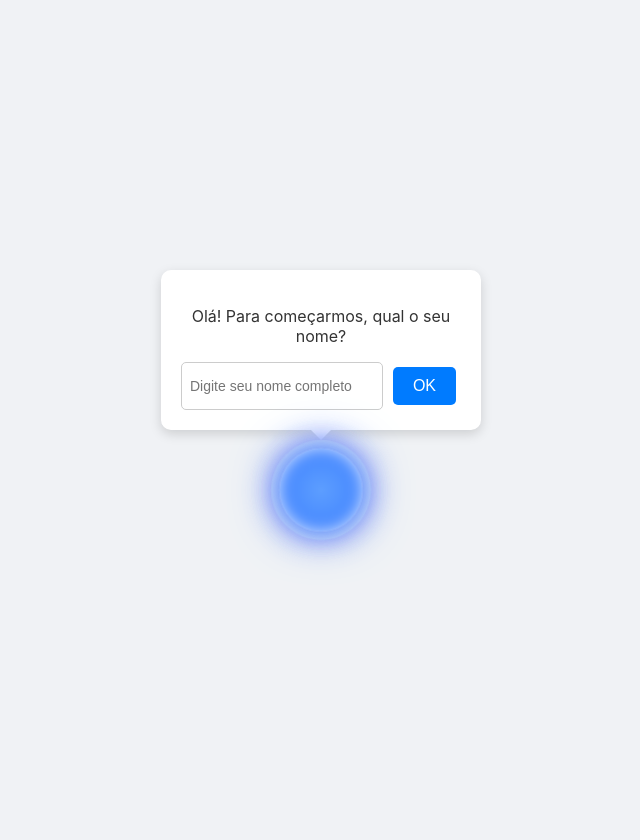
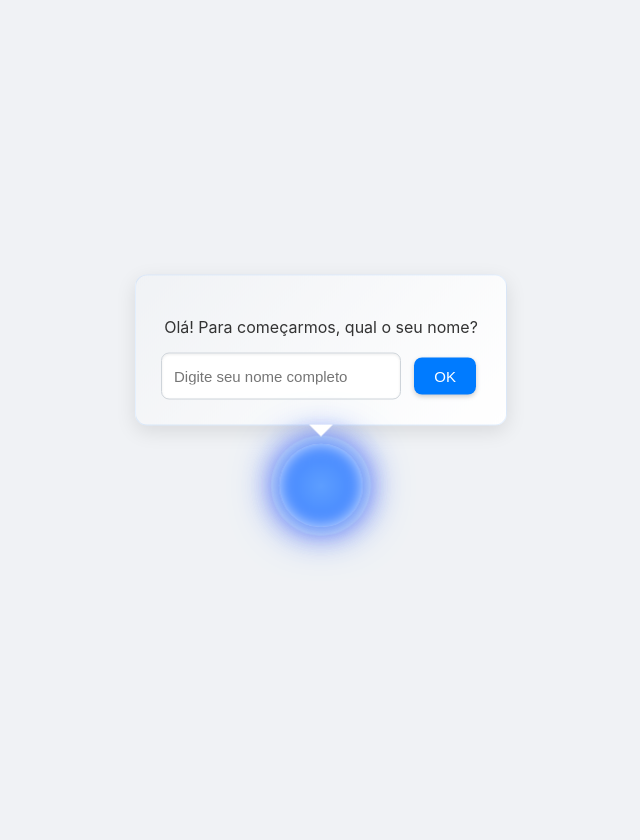
Before and after one commit to MarceloRDPJ/Fundacaonew, a Flask app: page / in a window 1280 px wide. Shown: the whole page, without its empty margins (319-959 px from the left). Run offline with Flask 3, Linux system fonts and the light colour scheme.

Commit message:
upgrade visual

```diff
--- a/static/style.css
+++ b/static/style.css
@@ -8,6 +9,7 @@
     min-height: 100vh;
     margin: 0;
     padding: 20px 0;
+    overflow: hidden; /* Evita barras de rolagem desnecessárias */
 }
 
 #main-content .container {
@@ -47,79 +63,191 @@
     gap: 20px;
 }
 
-/* NOVO: Classe para o estado no canto */
 .assistant-corner {
     bottom: 20px;
     right: 30px;
     align-items: flex-end;
-    flex-direction: row; /* Balão fica ao lado do orbe */
+    flex-direction: row;
     gap: 15px;
 }
 
+/* --- BALÃO DE FALA (SPEECH BUBBLE) --- */
 .speech-bubble {
-    width: 280px;
-    background: #fff;
-    border-radius: 10px;
-    padding: 20px;
-    box-shadow: 0 4px 12px rgba(0,0,0,0.15);
+    width: 320px;
+    background: linear-gradient(135deg, #f0f2f5, #ffffff);
+    border-radius: 12px;
+    padding: 25px;
+    box-shadow: 0 6px 20px rgba(0,0,0,0.1);
     position: relative;
     text-align: center;
-    /* A transição para o balão aparecer e sumir suavemente */
     transition: opacity 0.5s, transform 0.5s;
+    border: 1px solid rgba(0, 123, 255, 0.1);
 }
+
 .assistant-corner .speech-bubble {
-    margin-bottom: 20px;
+    margin-bottom: 0; /* Alinha melhor com o orbe no canto */
 }
+
 .speech-bubble.hidden {
     opacity: 0;
     transform: scale(0.9);
     pointer-events: none; /* Impede cliques no balão escondido */
 }
 
-/* Ajusta a "cauda" do balão para ambas as posições */
+/* A "cauda" do balão de fala */
 .speech-bubble::after {
-    content: ''; position: absolute; border-width: 10px 10px 0;
-    border-style: solid; border-color: #fff transparent;
+    content: '';
+    position: absolute;
+    border-width: 12px 12px 0;
+    border-style: solid;
+    border-color: #ffffff transparent;
+    z-index: 1;
 }
 .assistant-centered .speech-bubble::after {
-    bottom: -10px; left: 50%; transform: translateX(-50%);
+    bottom: -12px;
+    left: 50%;
+    transform: translateX(-50%);
 }
 .assistant-corner .speech-bubble::after {
-    bottom: -10px; right: 30px;
+    bottom: -12px;
+    right: 35px;
 }
 
-.inline-form { display: flex; gap: 5px; }
-.inline-form input { flex-grow: 1; border: 1px solid #ccc; border-radius: 5px; padding: 8px; font-size: 14px; }
-.inline-form button { padding: 8px 15px; }
+/* Formulário de nome dentro do balão */
+.inline-form {
+    display: flex;
+    gap: 8px;
+    margin-top: 15px;
+}
+.inline-form input {
+    flex-grow: 1;
+    border: 1px solid #ced4da;
+    border-radius: 8px;
+    padding: 10px 12px;
+    font-size: 15px;
+    box-shadow: inset 0 1px 3px rgba(0,0,0,0.08);
+    transition: border-color 0.3s, box-shadow 0.3s;
+}
+.inline-form input:focus {
+    border-color: #80bdff;
+    box-shadow: 0 0 0 0.2rem rgba(0,123,255,.25);
+    outline: none;
+}
 
-/* --- Estilos para o Orbe da Assistente (sem alterações) --- */
+/* --- ORBE DA ASSISTENTE --- */
 #assistant-avatar {
-    width: 80px; height: 80px; border-radius: 50%;
+    width: 80px;
+    height: 80px;
+    border-radius: 50%;
     background: radial-gradient(circle, #5d9eff 0%, #3a7dff 100%);
     box-shadow: 0 0 15px #5d9eff, 0 0 30px #5d9eff, inset 0 0 10px #ffffff99;
-    position: relative; animation: pulse 4s ease-in-out infinite;
+    position: relative;
+    animation: pulse 4s ease-in-out infinite;
 }
-#assistant-avatar::before, #assistant-avatar::after {
-    content: ''; position: absolute; top: 50%; left: 50%; transform: translate(-50%, -50%);
-    border-radius: 50%; box-shadow: 0 0 30px #7b68ee; z-index: -1;
+#assistant-avatar::before,
+#assistant-avatar::after {
+    content: '';
+    position: absolute;
+    top: 50%;
+    left: 50%;
+    transform: translate(-50%, -50%);
+    border-radius: 50%;
+    box-shadow: 0 0 30px #7b68ee;
+    z-index: -1;
 }
-#assistant-avatar::before { width: 100%; height: 100%; animation: pulse-outer 4s ease-in-out infinite; animation-delay: 0.5s; }
-#assistant-avatar::after { width: 120%; height: 120%; animation: pulse-outer 4s ease-in-out infinite; animation-delay: 1s; }
-@keyframes pulse { 50% { transform: scale(1.05); box-shadow: 0 0 25px #4d8fff, 0 0 50px #4d8fff, inset 0 0 15px #ffffffcc; } }
-@keyframes pulse-outer { 50% { opacity: 0.3; } }
+#assistant-avatar::before {
+    width: 100%;
+    height: 100%;
+    animation: pulse-outer 4s ease-in-out infinite;
+    animation-delay: 0.5s;
+}
+#assistant-avatar::after {
+    width: 120%;
+    height: 120%;
+    animation: pulse-outer 4s ease-in-out infinite;
+    animation-delay: 1s;
+}
+@keyframes pulse {
+    50% { transform: scale(1.05); box-shadow: 0 0 25px #4d8fff, 0 0 50px #4d8fff, inset 0 0 15px #ffffffcc; }
+}
+@keyframes pulse-outer {
+    50% { opacity: 0.3; }
+}
 
-/* --- Outros Estilos --- */
-.hidden { display: none; }
-.chat-log-container.hidden { display: none; }
-#finalSection { margin: 20px 0; padding: 30px; background-color: #e9ecef; border-radius: 8px; }
-.button-link { display: inline-block; background-color: #28a745; color: white !important; text-decoration: none; padding: 15px 30px; font-size: 18px; font-weight: bold; border-radius: 5px; cursor: pointer; transition: background-color 0.3s; margin-top: 15px; }
-.button-link:hover { background-color: #218838; }
-.chat-log-container { margin-top: 20px; background-color: #f8f9fa; border: 1px solid #dee2e6; border-radius: 8px; padding: 15px; min-height: 100px; max-height: 200px; overflow-y: auto; text-align: left; }
-#chatLog p { margin: 0 0 10px 0; padding: 8px; border-radius: 5px; word-wrap: break-word; }
-#chatLog .user-message { background-color: #e2f1ff; font-weight: bold; }
-#chatLog .bot-message { background-color: #f0f0f0; }
-.speech-bubble button, #qaSection button { /* Estilos gerais de botões */
-    background-color: #007bff; color: white; border: none; padding: 10px 20px; font-size: 16px;
-    border-radius: 5px; cursor: pointer; transition: background-color 0.3s; margin: 5px;
+
+/* --- CONTEÚDO DA JORNADA (CHAT, BOTÕES, ETC.) --- */
+.status {
+    margin-top: 10px;
 }
-.speech-bubble button:hover, #qaSection button:hover { background-color: #0056b3; }
+
+.chat-log-container {
+    margin-top: 20px;
+    background-color: #f8f9fa;
+    border: 1px solid #dee2e6;
+    border-radius: 8px;
+    padding: 15px;
+    min-height: 100px;
+    max-height: 200px;
+    overflow-y: auto;
+    text-align: left;
+}
+#chatLog p {
+    margin: 0 0 10px 0;
+    padding: 8px;
+    border-radius: 5px;
+    word-wrap: break-word;
+}
+#chatLog .user-message {
+    background-color: #e2f1ff;
+    font-weight: bold;
+}
+#chatLog .bot-message {
+    background-color: #f0f0f0;
+}
+
+/* Estilos para a seção final */
+#finalSection {
+    margin: 20px 0;
+    padding: 30px;
+    background-color: #e9ecef;
+    border-radius: 8px;
+}
+.button-link {
+    display: inline-block;
+    background-color: #28a745;
+    color: white !important;
+    text-decoration: none;
+    padding: 15px 30px;
+    font-size: 18px;
+    font-weight: bold;
+    border-radius: 5px;
+    cursor: pointer;
+    transition: background-color 0.3s;
+    margin-top: 15px;
+}
+.button-link:hover {
+    background-color: #218838;
+}
+
+/* Estilos gerais para botões */
+.speech-bubble button, #qaSection button {
+    background-color: #007bff;
+    color: white;
+    border: none;
+    padding: 12px 25px;
+    font-size: 16px;
+    border-radius: 8px;
+    cursor: pointer;
+    transition: background-color 0.3s, transform 0.1s ease-in-out;
+    margin: 5px;
+    box-shadow: 0 2px 5px rgba(0,0,0,0.2);
+}
+.speech-bubble button:hover, #qaSection button:hover {
+    background-color: #0056b3;
+    transform: translateY(-1px);
+    box-shadow: 0 4px 8px rgba(0,0,0,0.25);
+}
+.inline-form button {
+    padding: 10px 20px;
+    font-size: 15px;
+}
```
Also changed, not shown: other parts of static/style.css (+24 -9 lines).
